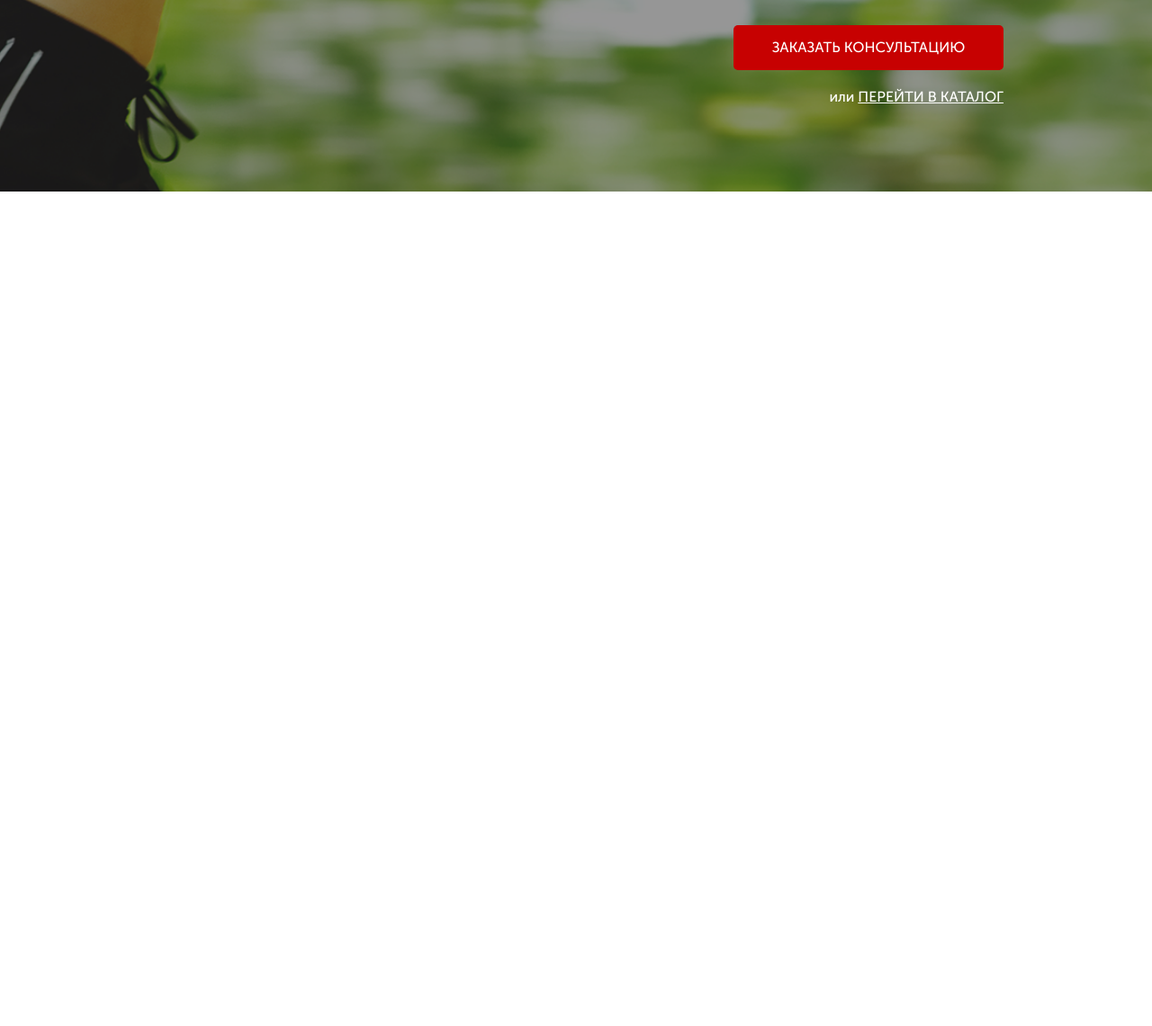
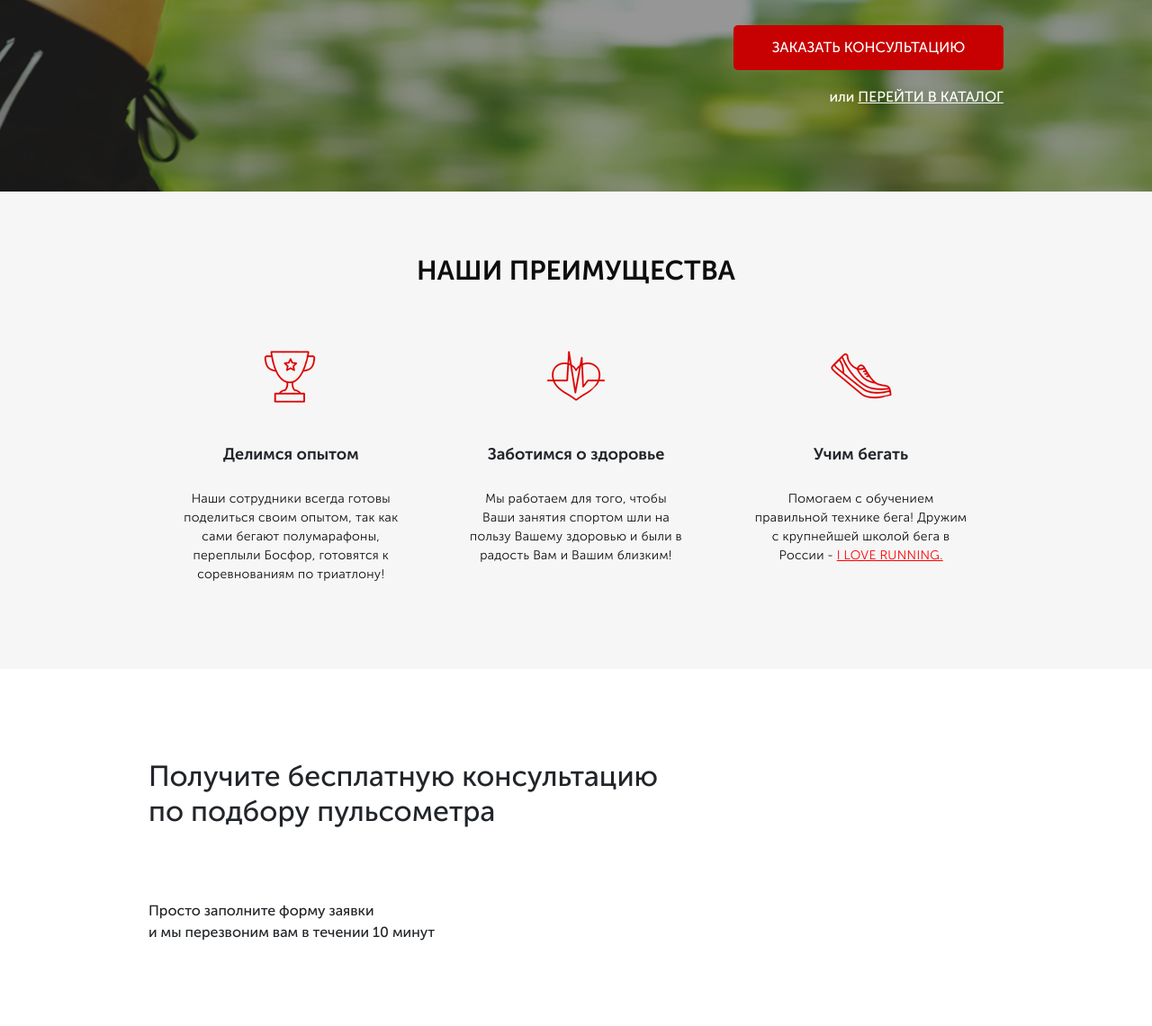
Before and after one commit to Skkc777/pulsometrs_project_udemy, a website: page index.html in a window 1280 px wide. Shown: the part 507-1648 px from the top of the page at 90% size. Before the commit the page ends 800 px from the top, so only its background shows below. Drawn offline with Linux system fonts and the light colour scheme.

Commit message:
next sec consultation

```diff
--- a/index.html
+++ b/index.html
@@ -77,7 +77,50 @@ googlecode.com/ svn/trunk/html5.js'></script>
         </div>
     </section>
 
+    <section class="advantages">
+        <div class="container">
 
+            <h2 class="title">НАШИ ПРЕИМУЩЕСТВА</h2>
+            <div class="advantages__wrapper">
+
+                <div class="advantages__item">
+                    <img src="images/icons/icon_sec2_cup.png" alt="Experience">
+                    Делимся опытом
+                    <span>Наши сотрудники всегда готовы поделиться своим опытом,
+                        так как сами бегают полумарафоны, переплыли Босфор, готовятся к соревнованиям по
+                        триатлону!</span>
+                </div>
+                <div class="advantages__item">
+                    <img src="images/icons/icon_sec2_heart.png" alt="Heart ritm">
+                    Заботимся о здоровье
+                    <span>Мы работаем для того,
+                        чтобы Ваши занятия спортом шли на пользу Вашему здоровью и были в радость Вам и Вашим
+                        близким!</span>
+                </div>
+                <div class="advantages__item">
+                    <img src="images/icons/icon_sec2_shoe.png" alt="Teaching ur running">
+                    Учим бегать
+                    <span>Помогаем с обучением
+                        правильной технике бега!
+                        Дружим с крупнейшей школой бега в России - <a href="#">I LOVE RUNNING.</a></span>
+
+                </div>
+            </div>
+        </div>
+    </section>
+
+    <section class="consultation">
+        <div class="container">
+            <div class="consultation__wrapper">
+                <h2 class="title">Получите бесплатную консультацию <br>
+                    по подбору пульсометра </h2>
+                <div class="consultation__descr">
+                    Просто заполните форму заявки <br>
+                    и мы перезвоним вам в течении 10 минут
+                </div>
+            </div>
+        </div>
+    </section>
 
 
 
--- /dev/null
+++ b/scss/blocks/_advantages_sec2.scss
@@ -0,0 +1,57 @@
+@import 'var';
+@import 'mixin';
+
+.advantages {
+
+    min-height: 475px;
+    padding: 70px 0 95px 0;
+    background-color: #f6f6f6;
+
+    .title {
+        text-align: center;
+        color: #0d0d0d;
+        font-size: 30px;
+        font-weight: 700;
+    }
+
+    &__wrapper {
+        display: flex;
+        justify-content: space-around;
+        margin-top: 65px;
+    }
+
+    &__item {
+        max-width: 240px;
+        text-align: center;
+        font-size: 18px;
+        font-weight: 700;
+
+        img {
+            display: block;
+            margin: 0 auto;
+            margin-bottom: 38px;
+        }
+
+        span {
+            display: block;
+            margin-top: 25px;
+            color: #0d0d0d;
+            font-size: 14px;
+            font-weight: 300;
+            text-align: center;
+            letter-spacing: .3px;
+
+            &:last-child {
+
+                a {
+                    color: #ff0000;
+
+                    &:hover {
+                        text-decoration: none;
+                    }
+                }
+            }
+        }
+
+    }
+}
--- /dev/null
+++ b/scss/blocks/_consultation_sec3.scss
@@ -0,0 +1,13 @@
+@import 'var';
+@import 'mixin';
+
+.consultation {
+
+     padding: 100px 0 92px 0;
+
+     &__descr {
+         margin-top: 80px;
+     }
+
+
+}
--- a/scss/style.scss
+++ b/scss/style.scss
@@ -12,4 +12,6 @@
 @import 'blocks/header';
 @import 'blocks/sec_promo';
 @import 'blocks/buttons';
+@import 'blocks/advantages_sec2';
+@import 'blocks/consultation_sec3';
 @import 'media';
```
Also changed, not shown: css/style.min.css.
